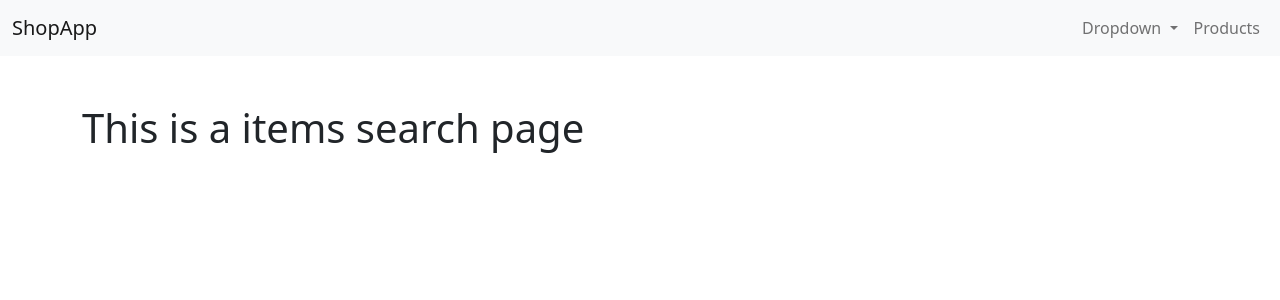
After one commit to Schabowyz/FashionApp, a Django app: page /items/ in a window 1280 px wide. The commit adds this page. Shown: the top 300 px of the page. Run offline with Django 4.2, Linux system fonts and the light colour scheme.

Commit message:
Created basic views for items app

```diff
--- /dev/null
+++ b/items/templates/items/search.html
@@ -0,0 +1,11 @@
+{% extends "layout_main.html" %}
+
+{% load static %}
+
+{% block title %}Items search{% endblock %}
+
+{% block body %}
+
+    <h1>This is a items search page</h1>
+
+{% endblock %}
--- a/items/urls.py
+++ b/items/urls.py
@@ -1,6 +1,8 @@
 from django.urls import path
 from . import views
 
+app_name = "items"
 urlpatterns = [
-    #Add views urls
+    path("", views.search, name="search"),
+    path("product_<item_id>", views.product, name="product")
 ]
--- a/items/views.py
+++ b/items/views.py
@@ -1,3 +1,8 @@
 from django.shortcuts import render
 
 # Create your views here.
+def search(request):
+    return render(request, "items/search.html")
+
+def product(request, item_id):
+    return render(request, "items/product.html")
--- a/templates/layout_main.html
+++ b/templates/layout_main.html
@@ -35,6 +35,9 @@
                                 <li><a class="dropdown-item" href="#">Logout</a></li>
                                 <li><a class="dropdown-item" href="{% url 'user:register' %}">Register</a></li>
                             </ul>
+                            <li class="nav-item">
+                                <a class="nav-link" href="{% url 'items:search' %}">Products</a>
+                            </li>
                         </li>
                     </ul>
                 </div>
```
Also changed, not shown: items/templates/items/product.html (added, +11 -0 lines).
